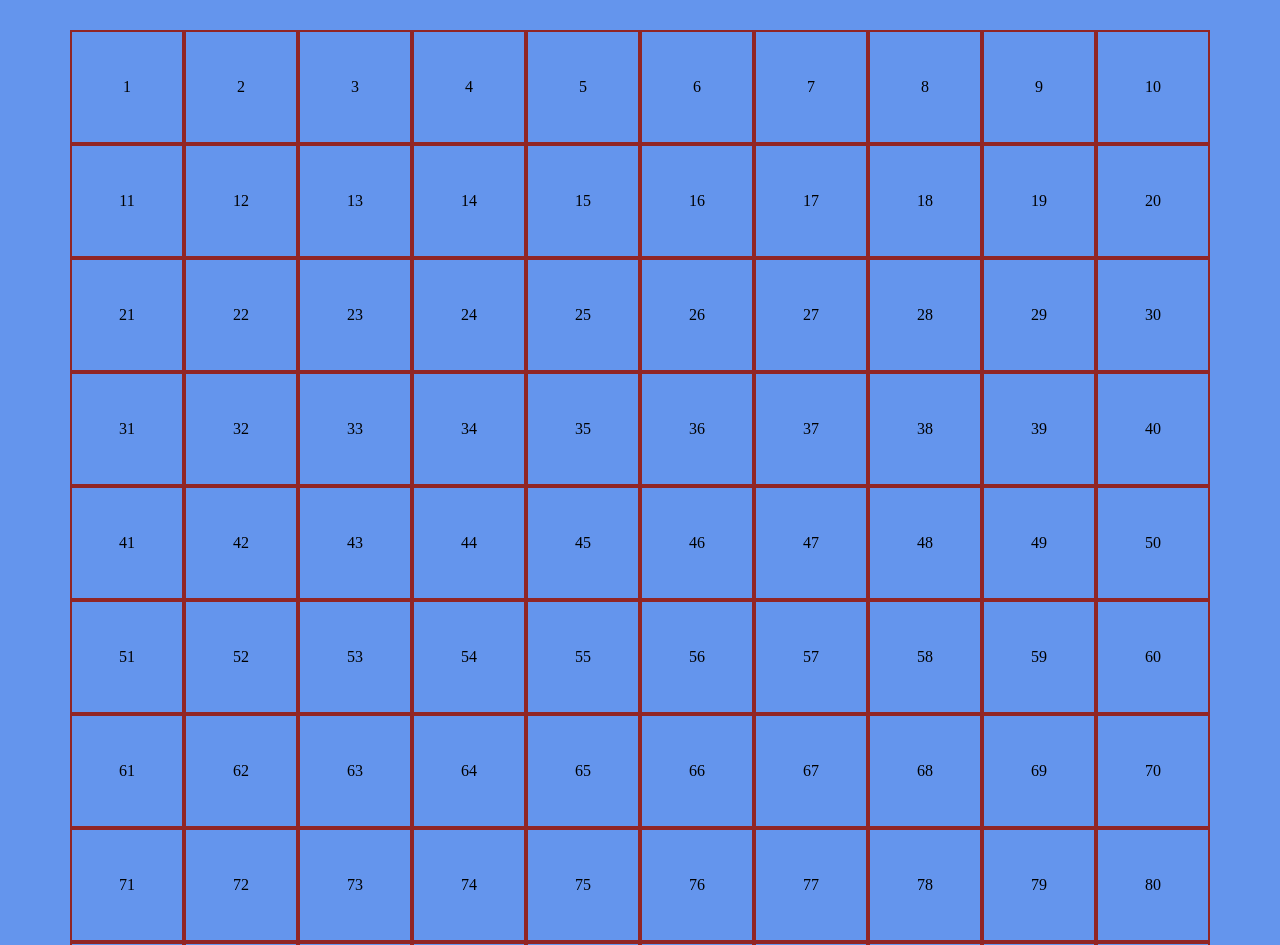
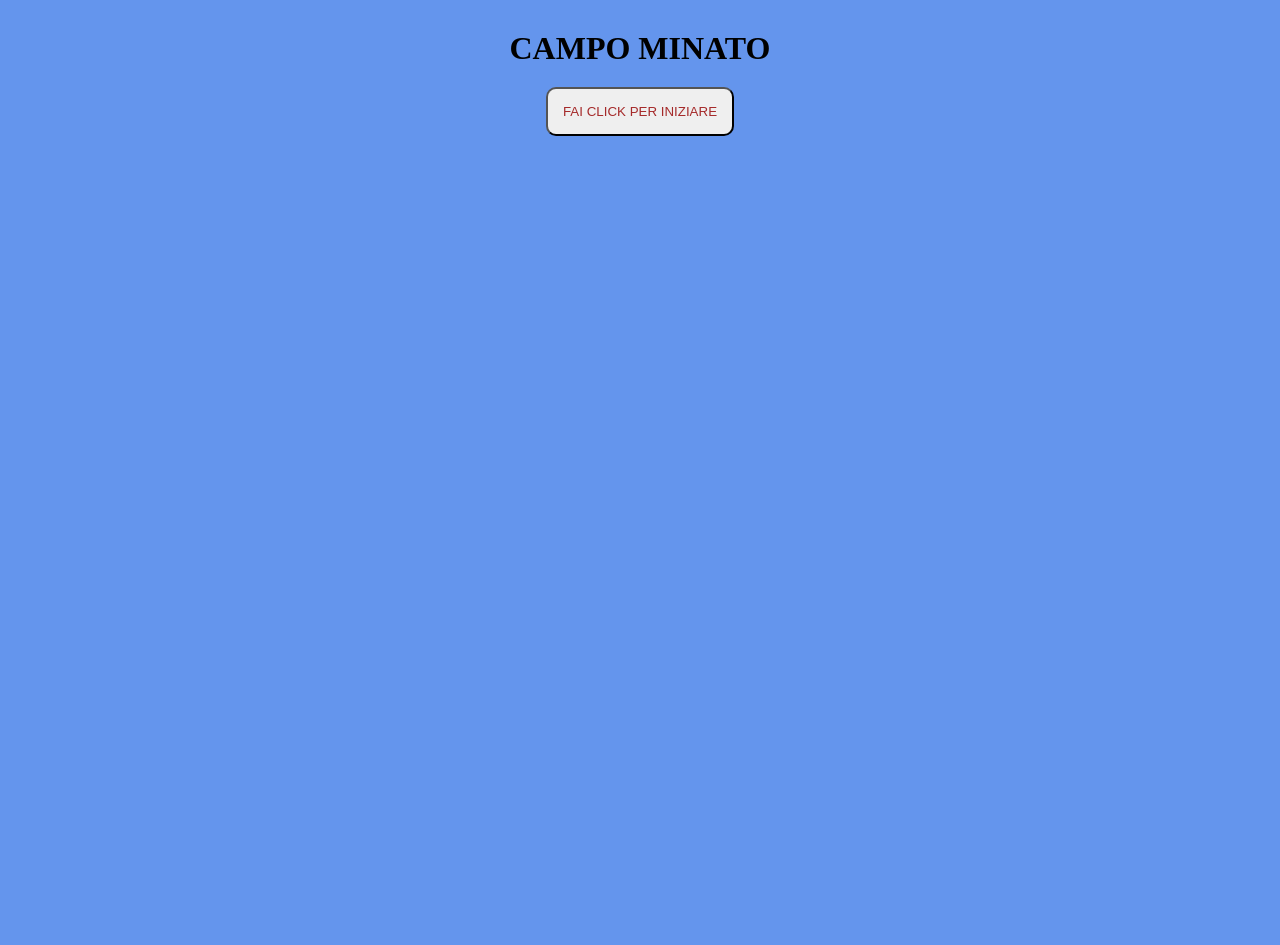
Before and after one commit to marypaduano/js-campominato-grid, a plain HTML site: page index.html in a window 1280 px wide. Shown: the top 945 px of the page. After the commit the page ends 800 px from the top, so only its background shows below. Drawn offline with Linux system fonts and the light colour scheme.

Commit message:
add button click play

```diff
--- a/css/style.css
+++ b/css/style.css
@@ -6,12 +6,22 @@ body {
 	margin: 0;
 	padding: 0;
 	box-sizing: border-box;
+    text-transform: uppercase;
 }
 
 .container {
 	max-width: 1200px;
 	margin: 0 auto;
 	padding: 30px;
+    text-align: center;
+}
+
+.btn-play{
+    padding: 15px;
+    margin: 20px;
+    border-radius: 10px;
+    color: brown;
+
 }
 
 .grid {
@@ -25,6 +35,7 @@ body {
 	display: flex;
 	justify-content: center;
 	align-items: center;
+    font-size: 25px;
 }
 
 .cell-click {
--- a/index.html
+++ b/index.html
@@ -12,6 +12,8 @@
 <body>
     <main>
         <div class="container">
+            <h1>campo minato</h1>
+            <button class="btn-play">Fai Click per iniziare</button>
             <div class="grid">
 
             </div>
--- a/js/script.js
+++ b/js/script.js
@@ -7,6 +7,9 @@ console.log(sideGrid, numCell)
 
 const gridElement = document.querySelector('.grid')
 console.log(gridElement)
+const btnElement = document.querySelector('.btn-play')
+
+btnElement.addEventListener('click', function (){
 
 for (let i = 0; i < numCell; i++) {
     let n = i + 1
@@ -16,7 +19,6 @@ for (let i = 0; i < numCell; i++) {
 }
 
 const cellElements = document.querySelectorAll('.cell')
-console.log(cellElements)
 
 for (let i = 0; i < cellElements.length; i++) {
     const cell = cellElements[i]
@@ -27,6 +29,8 @@ for (let i = 0; i < cellElements.length; i++) {
     })
 }
 
+})
+
 function onClick(el) {
     el.classList.toggle('cell-click')
     return
```
